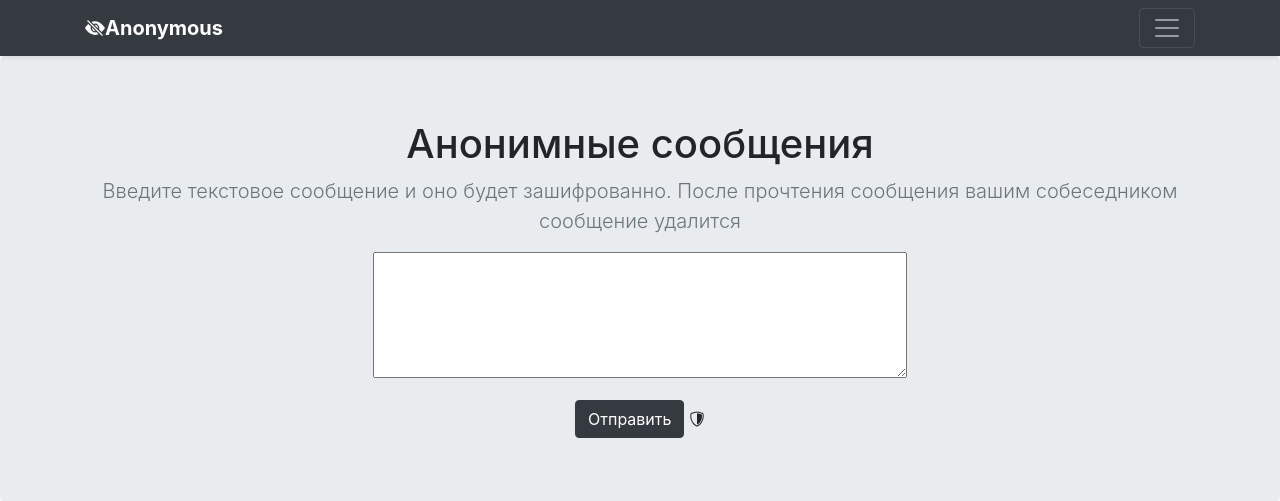
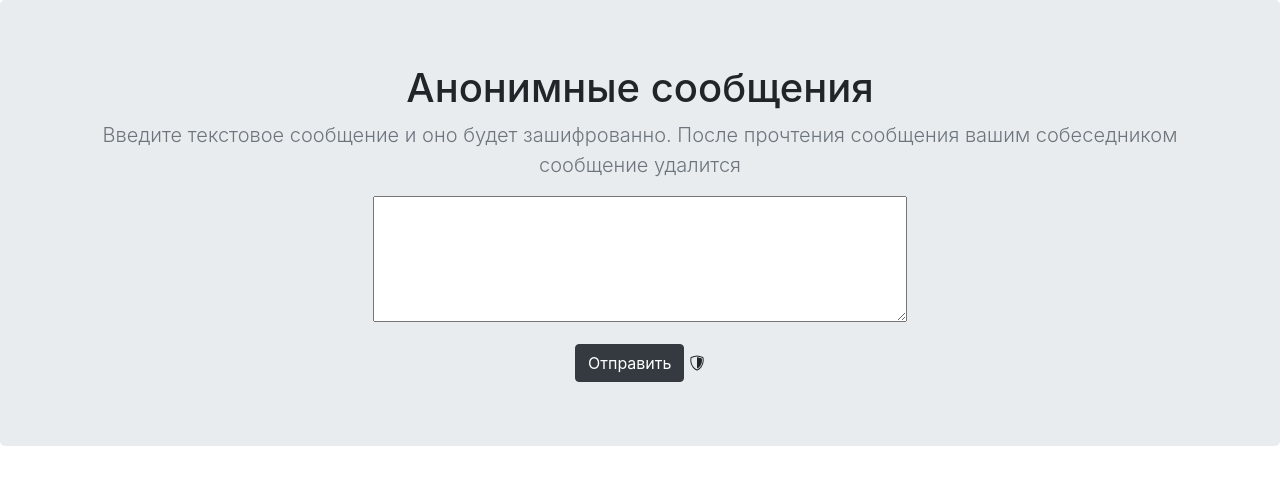
Before and after one commit to Eliandry/notes, a Django app: page / in a window 1280 px wide. Shown: the top 501 px of the page. Run offline with Django 3.2, Linux system fonts and the light colour scheme; some libraries are stand-ins or nearby versions.

Commit message:
Update index.html

```diff
--- a/templates/index.html
+++ b/templates/index.html
@@ -1,22 +1,5 @@
 {% extends "mainhtml.html" %}
 {% block content %}
-    <header>
-  <div class="navbar navbar-dark bg-dark shadow-sm">
-    <div class="container d-flex justify-content-between">
-      <a href="#" class="navbar-brand d-flex align-items-center">
-        <svg class="bi bi-eye-slash-fill" width="1em" height="1em" viewBox="0 0 16 16" fill="currentColor" xmlns="http://www.w3.org/2000/svg">
-            <path d="M10.79 12.912l-1.614-1.615a3.5 3.5 0 01-4.474-4.474l-2.06-2.06C.938 6.278 0 8 0 8s3 5.5 8 5.5a7.029 7.029 0 002.79-.588zM5.21 3.088A7.028 7.028 0 018 2.5c5 0 8 5.5 8 5.5s-.939 1.721-2.641 3.238l-2.062-2.062a3.5 3.5 0 00-4.474-4.474L5.21 3.089z"/>
-            <path d="M5.525 7.646a2.5 2.5 0 002.829 2.829l-2.83-2.829zm4.95.708l-2.829-2.83a2.5 2.5 0 012.829 2.829z"/>
-            <path fill-rule="evenodd" d="M13.646 14.354l-12-12 .708-.708 12 12-.708.708z" clip-rule="evenodd"/>
-    </svg>
-        <strong>Anonymous</strong>
-      </a>
-      <button class="navbar-toggler collapsed" type="button" data-toggle="collapse" data-target="#Header" aria-controls="Header" aria-expanded="False" aria-label="Toggle navigation">
-        <span class="navbar-toggler-icon"></span>
-      </button>
-    </div>
-  </div>
-</header>
 <section class="jumbotron text-center">
     <div class="container">
         <h1>Анонимные сообщения</h1>
```
